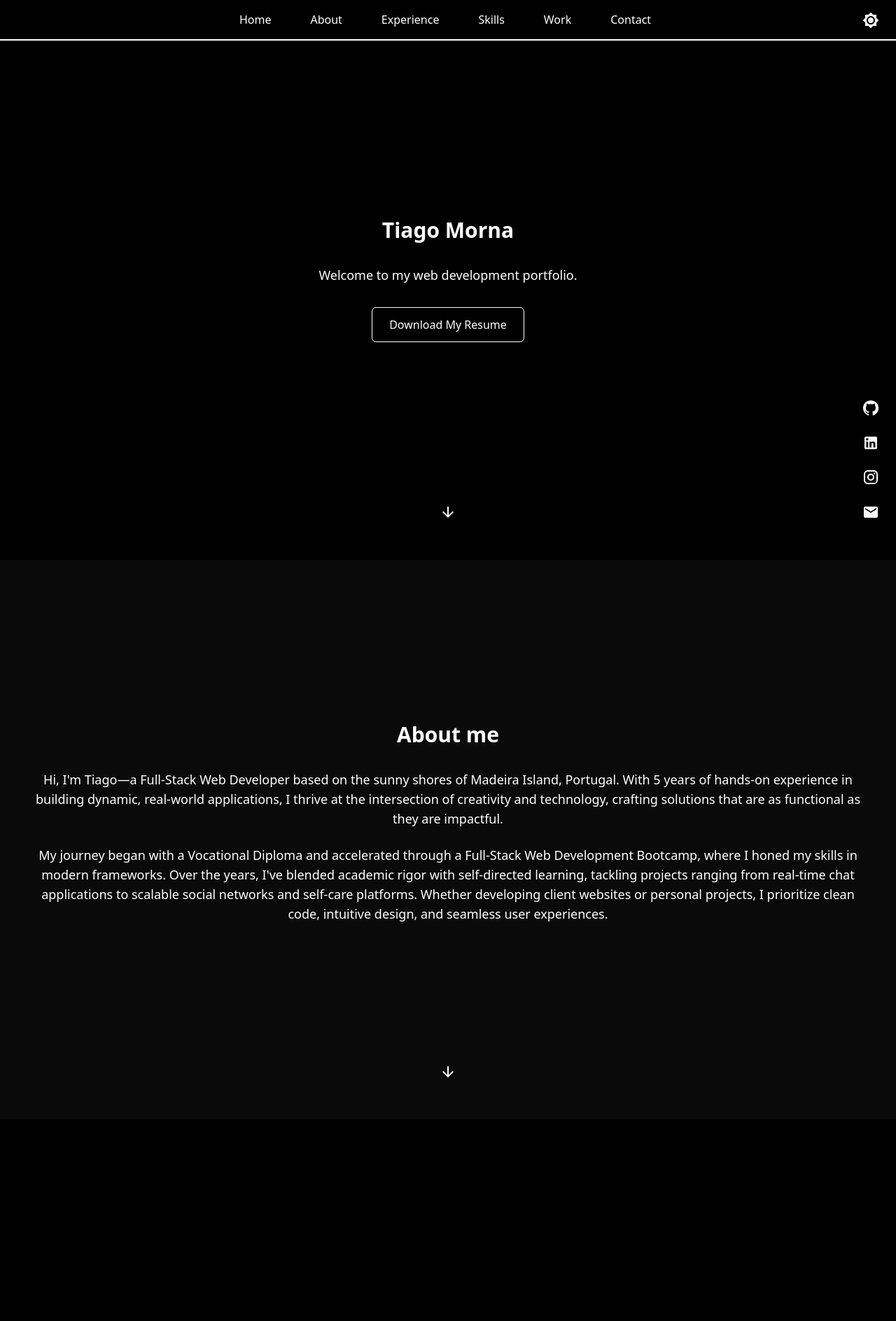
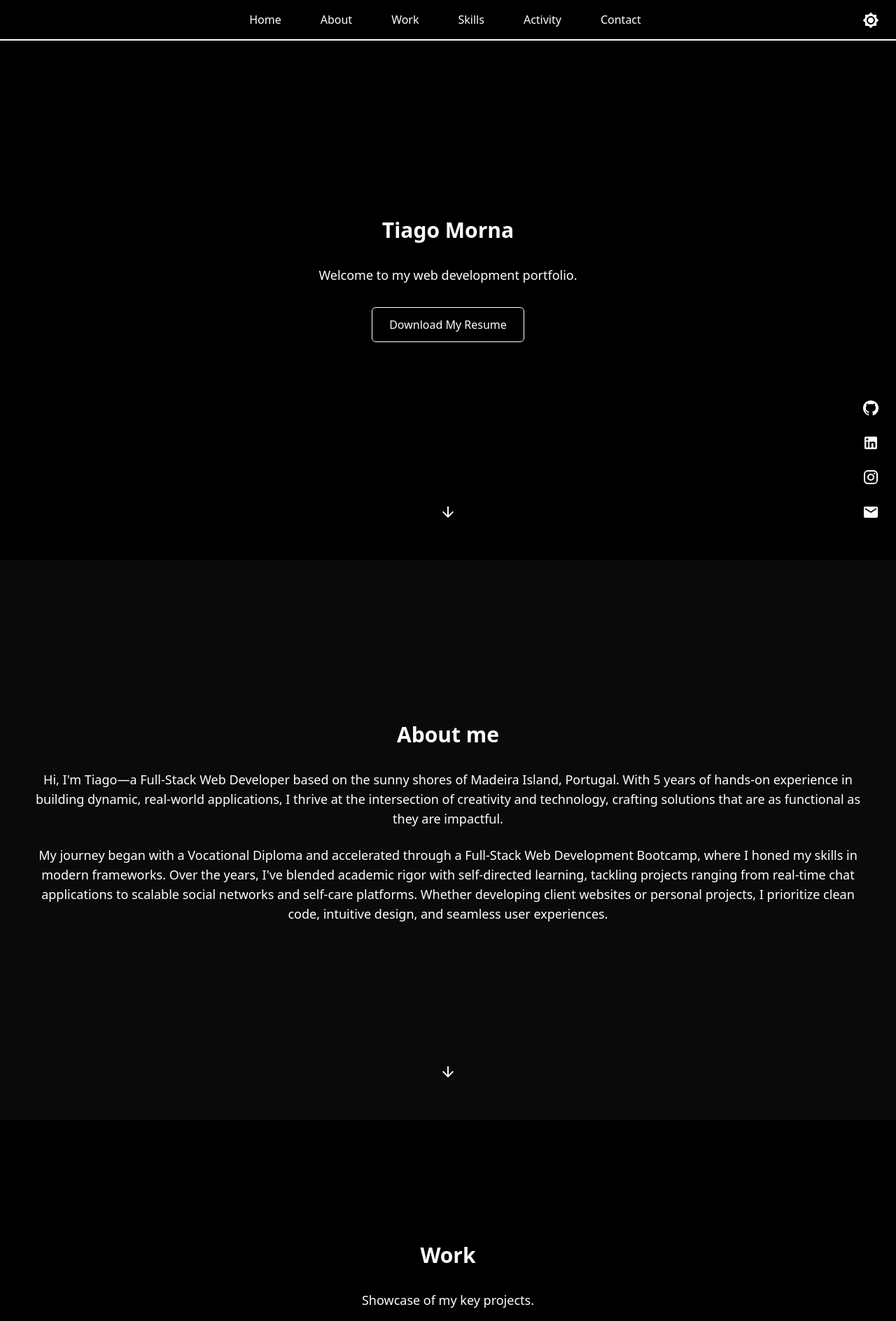
Before and after one commit to LunnS2/Portfolio-Website, a React (Vite) app: page / in a window 1280 px wide. Shown: the top 1888 px of the page at 70% size. Built offline with nearby package versions, Linux system fonts and the light colour scheme; no server answers.

Commit message:
UI/UX update

```diff
--- a/src/components/about.jsx
+++ b/src/components/about.jsx
@@ -36,7 +36,7 @@ function About() {
       </motion.div>
       {/* Scroll Down Button */}
       <div className="absolute bottom-8 left-1/2 transform -translate-x-1/2 z-20">
-        <ScrollDown to="experience" />
+        <ScrollDown to="work" />
       </div>
     </section>
   );
--- a/src/components/activity.jsx
+++ b/src/components/activity.jsx
@@ -66,7 +66,7 @@ function Activity() {
 
   return (
     <section
-      id="experience"
+      id="activity"
       className="min-h-screen flex flex-col items-center justify-center px-4 py-12 sm:px-6 lg:px-8 text-black dark:text-white bg-white dark:bg-black transition-colors duration-300 relative"
     >
       <motion.div
@@ -127,7 +127,7 @@ function Activity() {
 
       {/* Scroll Down Button */}
       <div className="absolute bottom-8 left-1/2 transform -translate-x-1/2 z-20">
-        <ScrollDown to="skills" />
+        <ScrollDown to="contact" />
       </div>
     </section>
   );
--- a/src/components/content.jsx
+++ b/src/components/content.jsx
@@ -14,9 +14,9 @@ function Content() {
     <main>
       <Hero />
       <About />
+      <Work />
+      <TechStack />
       <Activity />
-      <TechStack />
-      <Work />
       <ContactForm />
       <Social />
     </main>
--- a/src/components/nav.jsx
+++ b/src/components/nav.jsx
@@ -40,7 +40,11 @@ const Navbar = () => {
           onClick={() => setIsOpen(!isOpen)}
           className="lg:hidden text-black dark:text-white focus:outline-none transition-colors duration-300"
         >
-          {isOpen ? <CloseIcon className="w-6 h-6" /> : <MenuIcon className="w-6 h-6" />}
+          {isOpen ? (
+            <CloseIcon className="w-6 h-6" />
+          ) : (
+            <MenuIcon className="w-6 h-6" />
+          )}
         </button>
 
         {/* Centered Links for Large Screens */}
@@ -49,22 +53,54 @@ const Navbar = () => {
             isOpen ? "block" : "hidden"
           } lg:block mx-auto`}
         >
-          <Link to="hero" smooth={true} duration={500} className="cursor-pointer hover:text-gray-400 block lg:inline-block px-3 py-2 rounded-md">
+          <Link
+            to="hero"
+            smooth={true}
+            duration={500}
+            className="cursor-pointer hover:text-gray-400 block lg:inline-block px-3 py-2 rounded-md"
+          >
             Home
           </Link>
-          <Link to="about" smooth={true} duration={500} className="cursor-pointer hover:text-gray-400 block lg:inline-block px-3 py-2 rounded-md">
+          <Link
+            to="about"
+            smooth={true}
+            duration={500}
+            className="cursor-pointer hover:text-gray-400 block lg:inline-block px-3 py-2 rounded-md"
+          >
             About
           </Link>
-          <Link to="experience" smooth={true} duration={500} className="cursor-pointer hover:text-gray-400 block lg:inline-block px-3 py-2 rounded-md">
-            Experience
+          <Link
+            to="work"
+            smooth={true}
+            duration={500}
+            className="cursor-pointer hover:text-gray-400 block lg:inline-block px-3 py-2 rounded-md"
+          >
+            Work
           </Link>
-          <Link to="skills" smooth={true} duration={500} className="cursor-pointer hover:text-gray-400 block lg:inline-block px-3 py-2 rounded-md">
+
+          <Link
+            to="skills"
+            smooth={true}
+            duration={500}
+            className="cursor-pointer hover:text-gray-400 block lg:inline-block px-3 py-2 rounded-md"
+          >
             Skills
           </Link>
-          <Link to="work" smooth={true} duration={500} className="cursor-pointer hover:text-gray-400 block lg:inline-block px-3 py-2 rounded-md">
-            Work
+          <Link
+            to="activity"
+            smooth={true}
+            duration={500}
+            className="cursor-pointer hover:text-gray-400 block lg:inline-block px-3 py-2 rounded-md"
+          >
+            Activity
           </Link>
-          <Link to="contact" smooth={true} duration={500} className="cursor-pointer hover:text-gray-400 block lg:inline-block px-3 py-2 rounded-md">
+
+          <Link
+            to="contact"
+            smooth={true}
+            duration={500}
+            className="cursor-pointer hover:text-gray-400 block lg:inline-block px-3 py-2 rounded-md"
+          >
             Contact
           </Link>
         </div>
--- a/src/components/tech-stack.jsx
+++ b/src/components/tech-stack.jsx
@@ -92,7 +92,7 @@ function TechStack() {
           {techStack.map((tech, index) => (
             <motion.div key={tech.name} variants={itemVariants}>
               <div className="flex items-center gap-2 px-4 py-2 rounded-lg hover:rotate-3 text-black bg-gray-200 dark:bg-neutral-800 dark:text-white transition-colors duration-300">
-                <img src={tech.src} alt={tech.name} className="w-6 h-6" />
+                <img src={tech.src} alt={tech.name} className="w-6 h-6 filter grayscale" />
                 <span>{tech.name}</span>
               </div>
             </motion.div>
@@ -101,7 +101,7 @@ function TechStack() {
       </motion.div>
       {/* Scroll Down Button */}
       <div className="absolute bottom-8 left-1/2 transform -translate-x-1/2 z-20">
-        <ScrollDown to="work" />
+        <ScrollDown to="activity" />
       </div>
     </section>
   );
--- a/src/components/work.jsx
+++ b/src/components/work.jsx
@@ -6,7 +6,7 @@ function Work() {
   return (
     <section
       id="work"
-      className="min-h-screen pb-24 p-12 flex flex-col items-center text-black dark:text-white bg-white dark:bg-black transition-colors duration-300 relative"
+      className="min-h-screen p-12 pb-24 flex flex-col items-center justify-center text-black dark:text-white bg-white dark:bg-black transition-colors duration-300 relative"
     >
       <motion.div
         className="text-center"
@@ -56,7 +56,7 @@ function Work() {
       </motion.div>
       {/* Scroll Down Button */}
       <div className="absolute bottom-8 left-1/2 transform -translate-x-1/2 z-20">
-        <ScrollDown to="contact" />
+        <ScrollDown to="skills" />
       </div>
     </section>
   );
```
Also changed, not shown: public/newspaper-texture.jpg (added).
